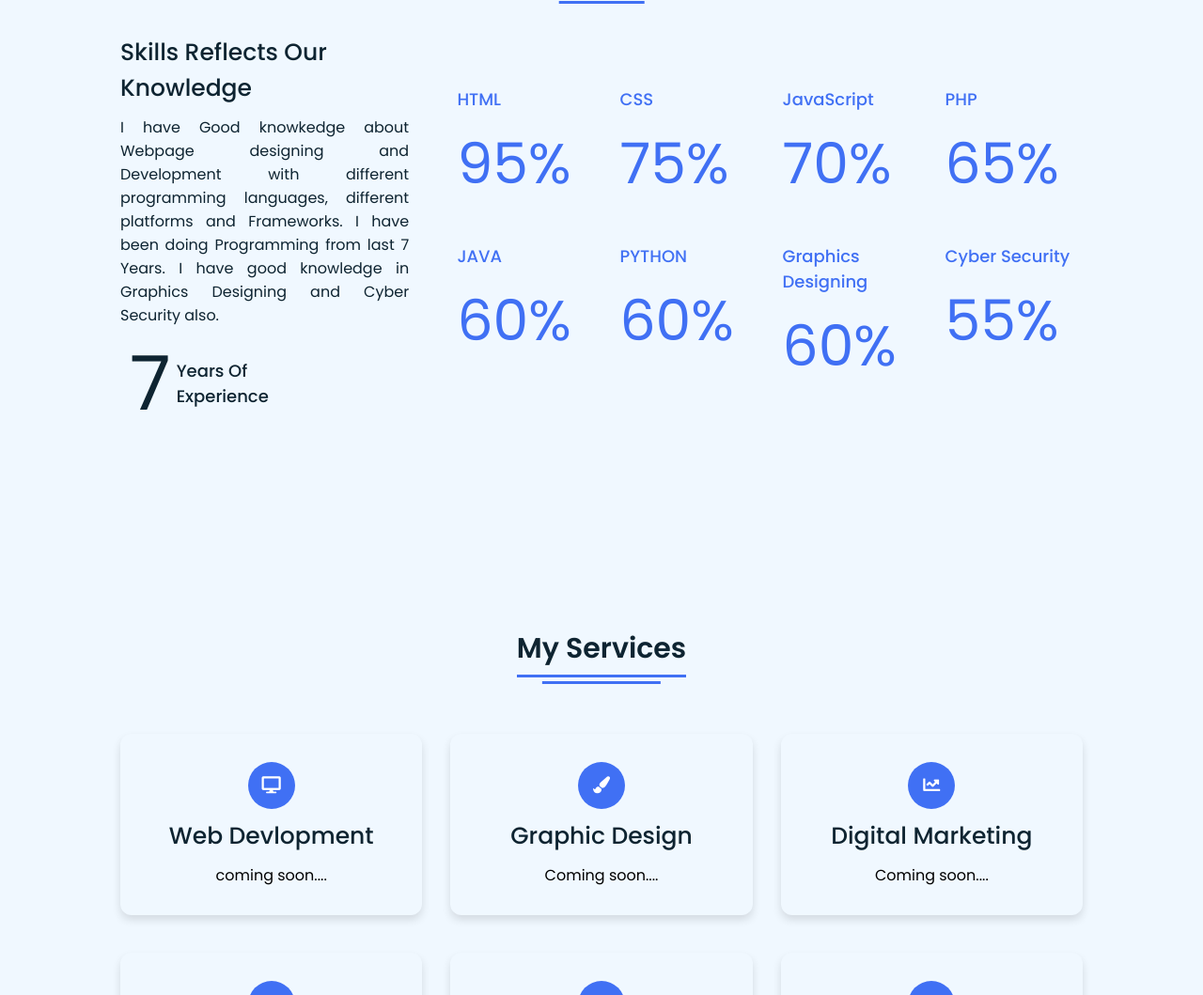
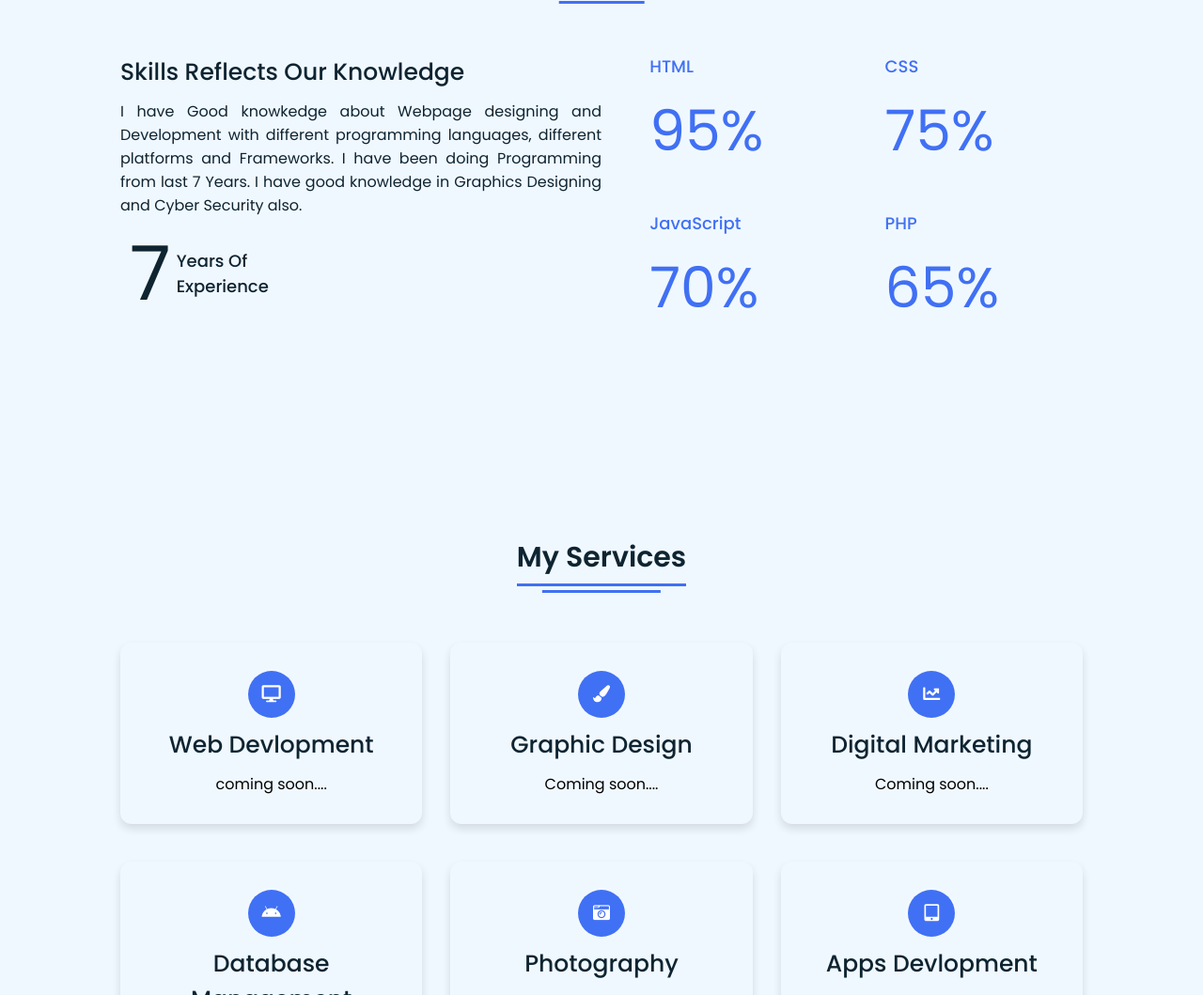
Before and after one commit to kshetrypradip/pradipbasnet, a plain HTML site: page index.html in a window 1280 px wide. Shown: the part 1596-2655 px from the top of the page at 94% size. Drawn offline with Linux system fonts and the light colour scheme.

Commit message:
Add files via upload

```diff
--- a/index.html
+++ b/index.html
@@ -101,22 +101,6 @@
          <div class="topic">PHP</div>
          <div class="per">65%</div>
        </div>
-       <div class="box">
-        <div class="topic">JAVA</div>
-        <div class="per">60%</div>
-      </div>
-      <div class="box">
-        <div class="topic">PYTHON</div>
-        <div class="per">60%</div>
-      </div>
-      <div class="box">
-        <div class="topic">Graphics Designing</div>
-        <div class="per">60%</div>
-      </div>
-      <div class="box">
-        <div class="topic">Cyber Security</div>
-        <div class="per">55%</div>
-      </div>
      </div>
    </div>
  </div>
--- a/style.css
+++ b/style.css
@@ -271,7 +271,7 @@ section .button button:hover{
    align-items: center;
  }
  .skills-details .text{
-   width: 30%;
+   width: 50%;
  }
  .skills-details p{
    color: #0E2431;
@@ -294,13 +294,13 @@ section .button button:hover{
   margin: 0 6px;
 }
 .skills-details .boxes{
-  width: 65%;
+  width: 45%;
   display: flex;
   flex-wrap: wrap;
   justify-content: space-between;
 }
 .skills-details .box{
-  width: calc(100% / 4 - 20px);
+  width: calc(100% / 2 - 20px);
   margin: 20px 0;
 }
 .skills-details .boxes .topic{
```
